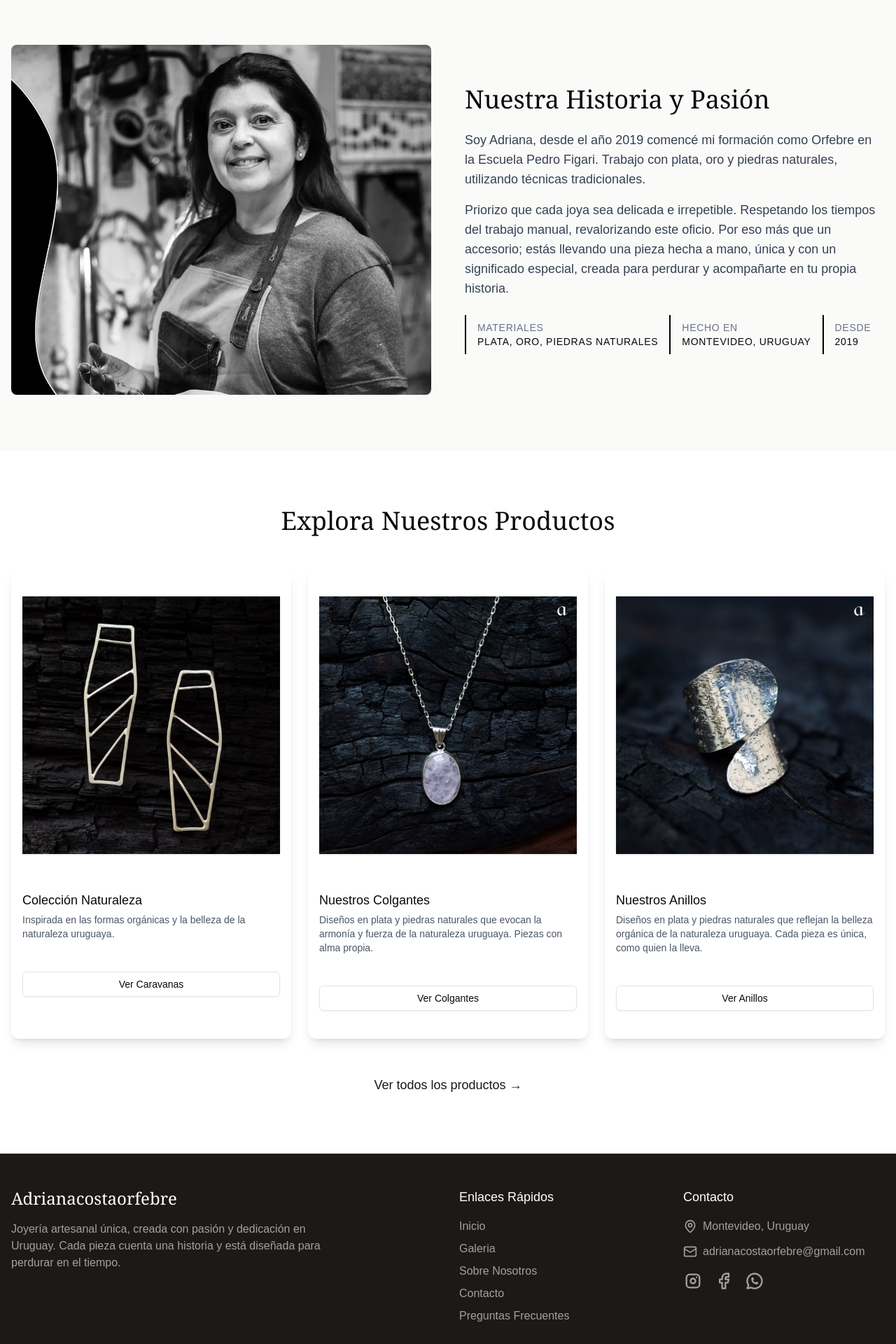
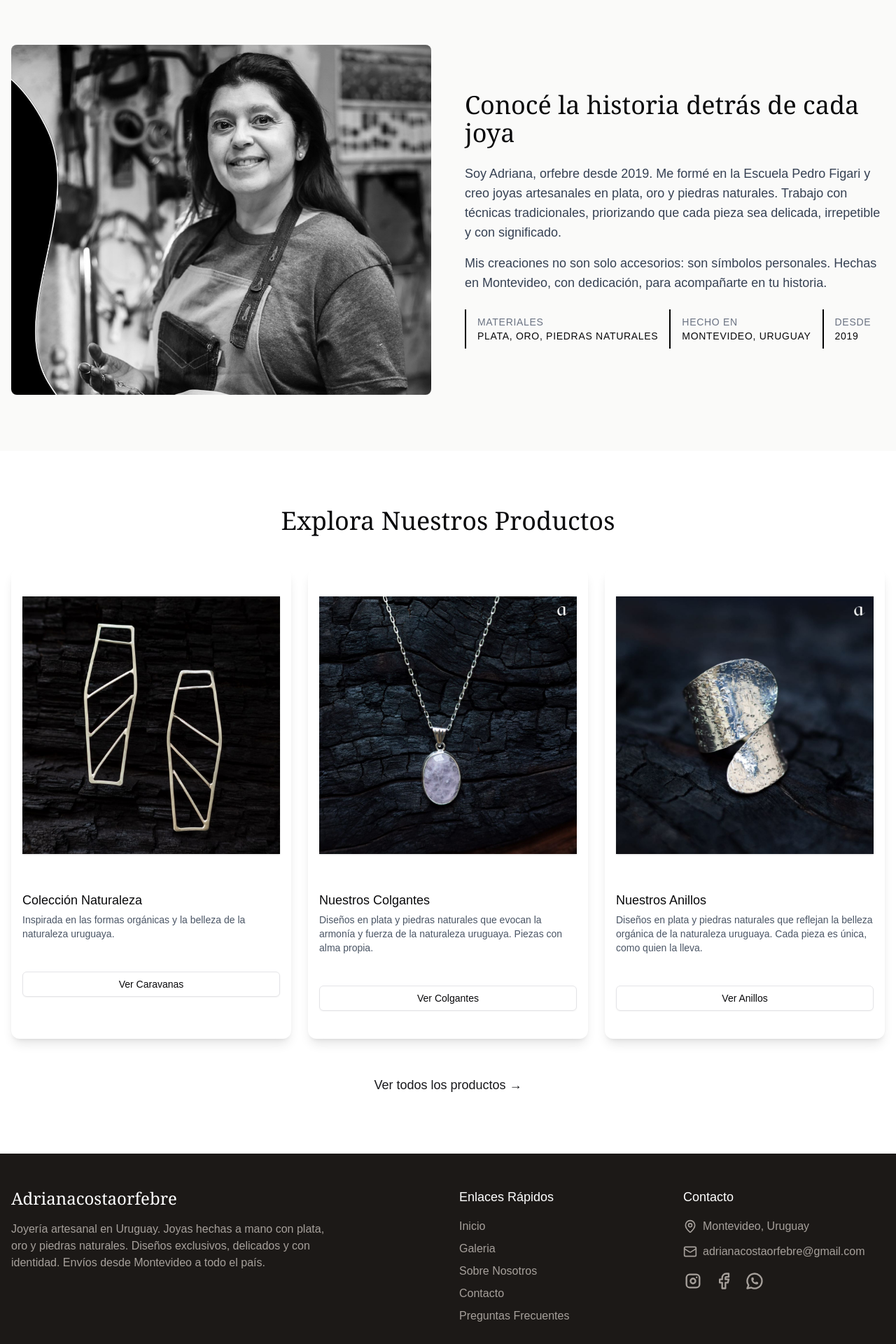
Before and after one commit to gabbramis/adrianacostaorfebre, a Next.js app: page / in a window 1280 px wide. Shown: the part 980-2900 px from the top of the page at 70% size. Built offline with nearby package versions, Linux system fonts and the light colour scheme.

Commit message:
keywords

```diff
--- a/app/layout.tsx
+++ b/app/layout.tsx
@@ -4,7 +4,8 @@ import { CartProvider } from "@/contexts/cart-context";
 import CartDrawer from "@/components/home/CartDrawer";
 
 export const metadata: Metadata = {
-  title: "Adrianacostaorfebre | Joyería Artesanal de Uruguay",
+  title:
+    "Adriana Costa Orfebre | Joyas Artesanales en Plata, Oro y Piedras Naturales",
   description:
     "Joyería artesanal única hecha a mano en Uruguay. Descubre nuestras colecciones de piezas exclusivas creadas con pasión y materiales de calidad.",
 };
--- a/components/home/About.tsx
+++ b/components/home/About.tsx
@@ -13,21 +13,20 @@ export default function AboutSection() {
 
           <div>
             <h2 className="text-3xl md:text-4xl font-serif mb-6">
-              Nuestra Historia y Pasión
+              Conocé la historia detrás de cada joya
             </h2>
 
             <p className="text-lg mb-4 text-gray-700">
-              Soy Adriana, desde el año 2019 comencé mi formación como Orfebre
-              en la Escuela Pedro Figari. Trabajo con plata, oro y piedras
-              naturales, utilizando técnicas tradicionales.
+              Soy Adriana, orfebre desde 2019. Me formé en la Escuela Pedro
+              Figari y creo joyas artesanales en plata, oro y piedras naturales.
+              Trabajo con técnicas tradicionales, priorizando que cada pieza sea
+              delicada, irrepetible y con significado.
             </p>
 
             <p className="text-lg mb-6 text-gray-700">
-              Priorizo que cada joya sea delicada e irrepetible. Respetando los
-              tiempos del trabajo manual, revalorizando este oficio. Por eso más
-              que un accesorio; estás llevando una pieza hecha a mano, única y
-              con un significado especial, creada para perdurar y acompañarte en
-              tu propia historia.
+              Mis creaciones no son solo accesorios: son símbolos personales.
+              Hechas en Montevideo, con dedicación, para acompañarte en tu
+              historia.
             </p>
 
             <div className="flex flex-col sm:flex-row gap-4 text-sm uppercase tracking-wider font-medium">
--- a/components/home/Footer.tsx
+++ b/components/home/Footer.tsx
@@ -15,9 +15,9 @@ export default function Footer() {
           <div className="md:col-span-2">
             <h3 className="text-2xl font-serif mb-4">Adrianacostaorfebre</h3>
             <p className="text-stone-400 mb-6 max-w-md">
-              Joyería artesanal única, creada con pasión y dedicación en
-              Uruguay. Cada pieza cuenta una historia y está diseñada para
-              perdurar en el tiempo.
+              Joyería artesanal en Uruguay. Joyas hechas a mano con plata, oro y
+              piedras naturales. Diseños exclusivos, delicados y con identidad.
+              Envíos desde Montevideo a todo el país.
             </p>
           </div>
 
```
